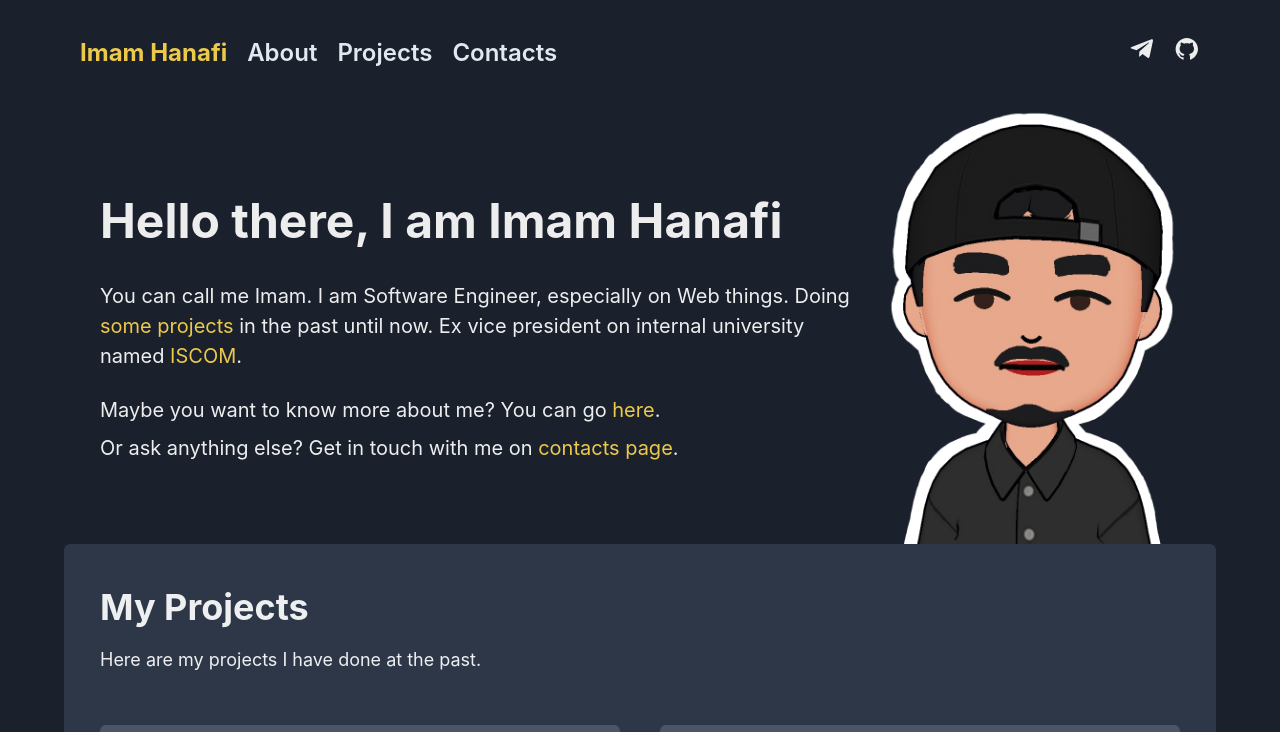
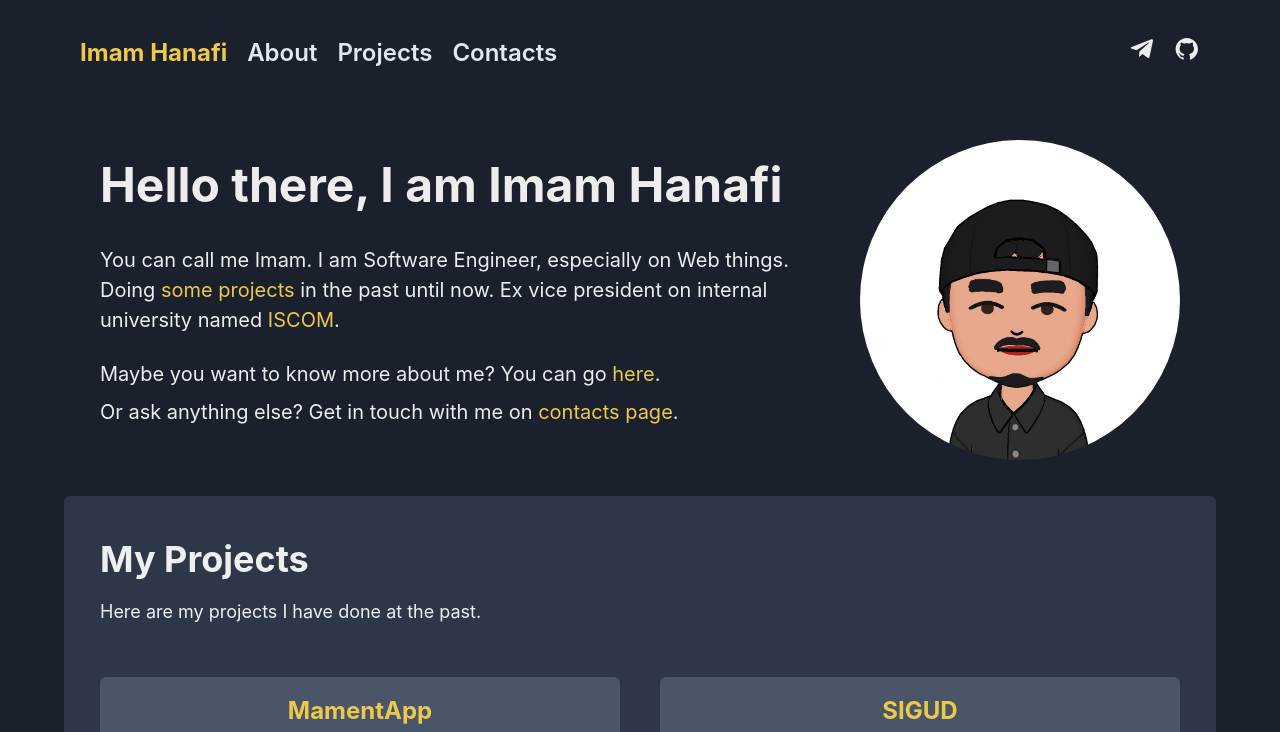
Before and after one commit to imamhanafi1998/sonhaji-landing-page, a React (Create React App) app: page / in a window 1280 px wide. Shown: the top 732 px of the page. Built offline with nearby package versions, Linux system fonts and the light colour scheme; no server answers; what spotify-web-api-js would draw is missing.

Commit message:
Updated Home.js

```diff
--- a/src/components/pages/Home.js
+++ b/src/components/pages/Home.js
@@ -123,9 +123,8 @@ const Home = () => {
             flexDir="column"
             alignItems="flex-start"
             justifyContent="center"
-            // bg="red.100"
             mr={{ base: 0, lg: 4 }}
-            mb={{ base: 9, lg: 0 }}
+            mb={{ base: 9, lg: 6 }}
           >
             <Text fontSize="5xl" fontWeight="bold">
               Hello there, I am Imam Hanafi
@@ -150,7 +149,7 @@ const Home = () => {
               {"."}
             </Text>
             {player.title && (
-              <Box w={isLarger ? "50%" : "100%"} py={2} mb={5}>
+              <Box w={isLarger ? "50%" : "100%"} py={2} mb={2} mt={-4}>
                 <Text mb={1}>I am currently listening to :</Text>
                 <Flex
                   h="6rem"
@@ -211,7 +210,7 @@ const Home = () => {
               aria-label="Avatar"
               hasArrow
             >
-              {isLarger ? (
+              {false ? (
                 <Image
                   loading="lazy"
                   objectFit="cover"
```
